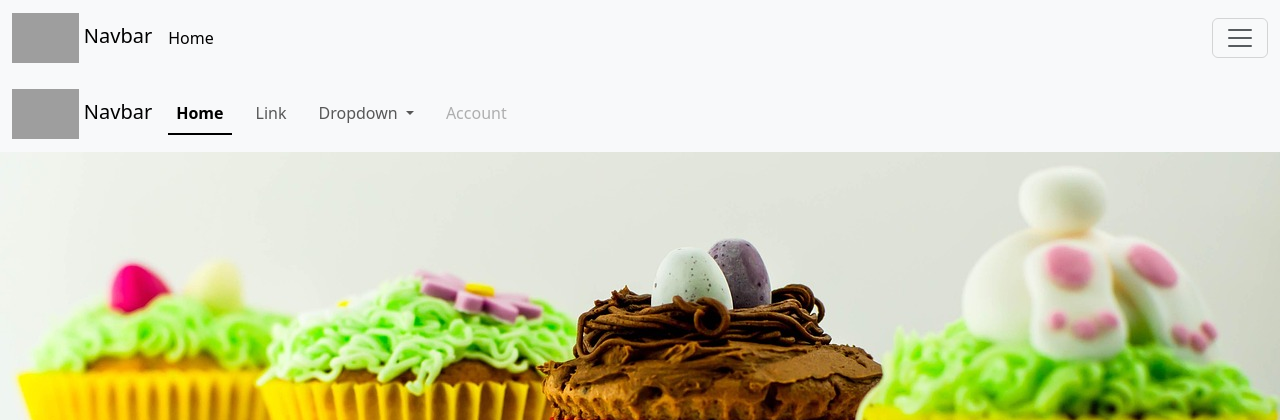
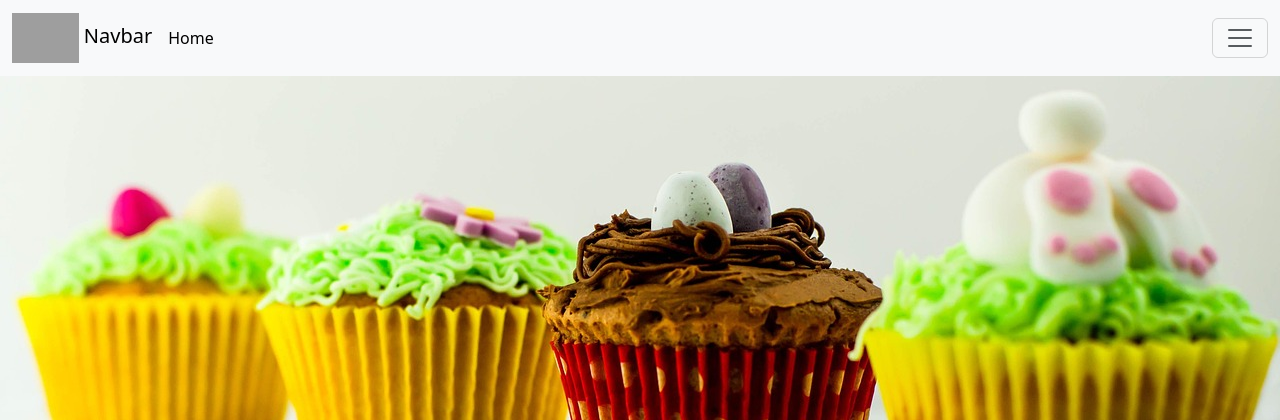
Before and after one commit to chaosmops/Store, a Flask app: page / in a window 1280 px wide. Shown: the top 420 px of the page. Run offline with Flask 3, Linux system fonts and the light colour scheme; grey boxes are pictures that could not be loaded.

Commit message:
Update store.html

```diff
--- a/templates/store.html
+++ b/templates/store.html
@@ -63,45 +63,7 @@
 
 
 
- <nav class="navbar navbar-expand-lg bg-body-tertiary">
-   <div class="container-fluid">
-     <a class="navbar-brand" href="#">
-       <img src="https://cdn.pixabay.com/photo/2017/02/15/00/48/logo-2067396_1280.png" alt="Logo"  height="50" > Navbar
-         </a>
 
-     <button class="navbar-toggler" type="button" data-bs-toggle="collapse" data-bs-target="#navbarSupportedContent" aria-controls="navbarSupportedContent" aria-expanded="false" aria-label="Toggle navigation">
-       <span class="navbar-toggler-icon"></span>
-    </button>
-
-     <div class="collapse navbar-collapse" id="navbarSupportedContent">
-     <ul class="navbar-nav nav-underline me-auto mb-2 mb-lg-0">
-
-         <li class="nav-item">
-           <a class="nav-link active" aria-current="page" href="#">Home</a>
-         </li>
-
-         <li class="nav-item">
-           <a class="nav-link" href="#">Link</a>
-         </li>
-         <li class="nav-item dropdown">
-           <a class="nav-link dropdown-toggle" href="#" role="button" data-bs-toggle="dropdown" aria-expanded="false">
-             Dropdown
-           </a>
-           <ul class="dropdown-menu">
-             <li><a class="dropdown-item" href="#">Action</a></li>
-             <li><a class="dropdown-item" href="#">Another action</a></li>
-             <li><hr class="dropdown-divider"></li>
-             <li><a class="dropdown-item" href="#">Something else here</a></li>
-           </ul>
-         </li>
-         <li class="nav-item">
-           <a class="nav-link disabled" aria-disabled="true">Account</a>
-         </li>
-     </ul>
-
-     </div>
-   </div>
- </nav>
  <div id="carouselExampleDark" class="carousel carousel-dark slide">
   <div class="carousel-indicators">
     <button type="button" data-bs-target="#carouselExampleDark" data-bs-slide-to="0" class="active" aria-current="true" aria-label="Slide 1"></button>
```
